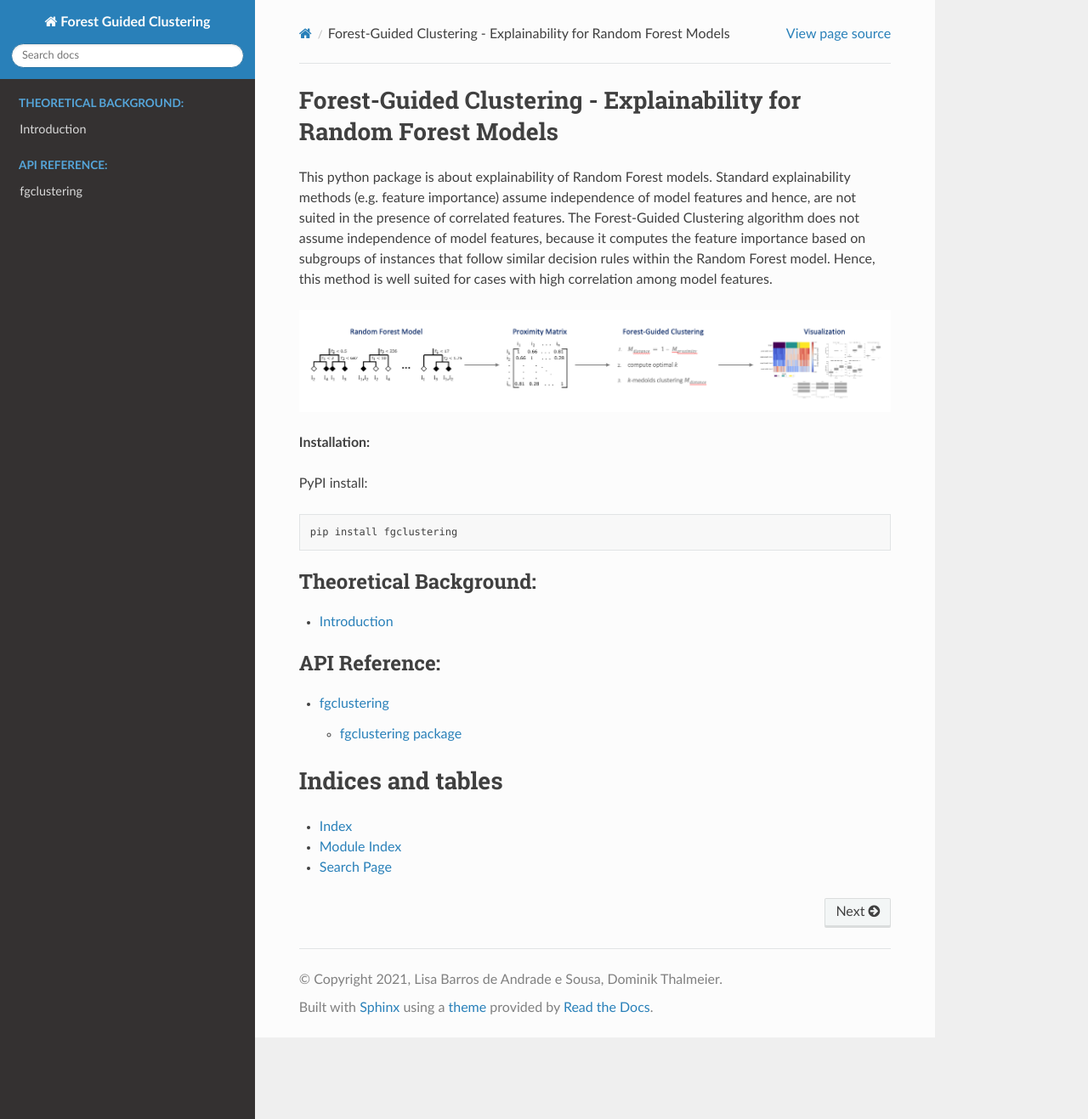
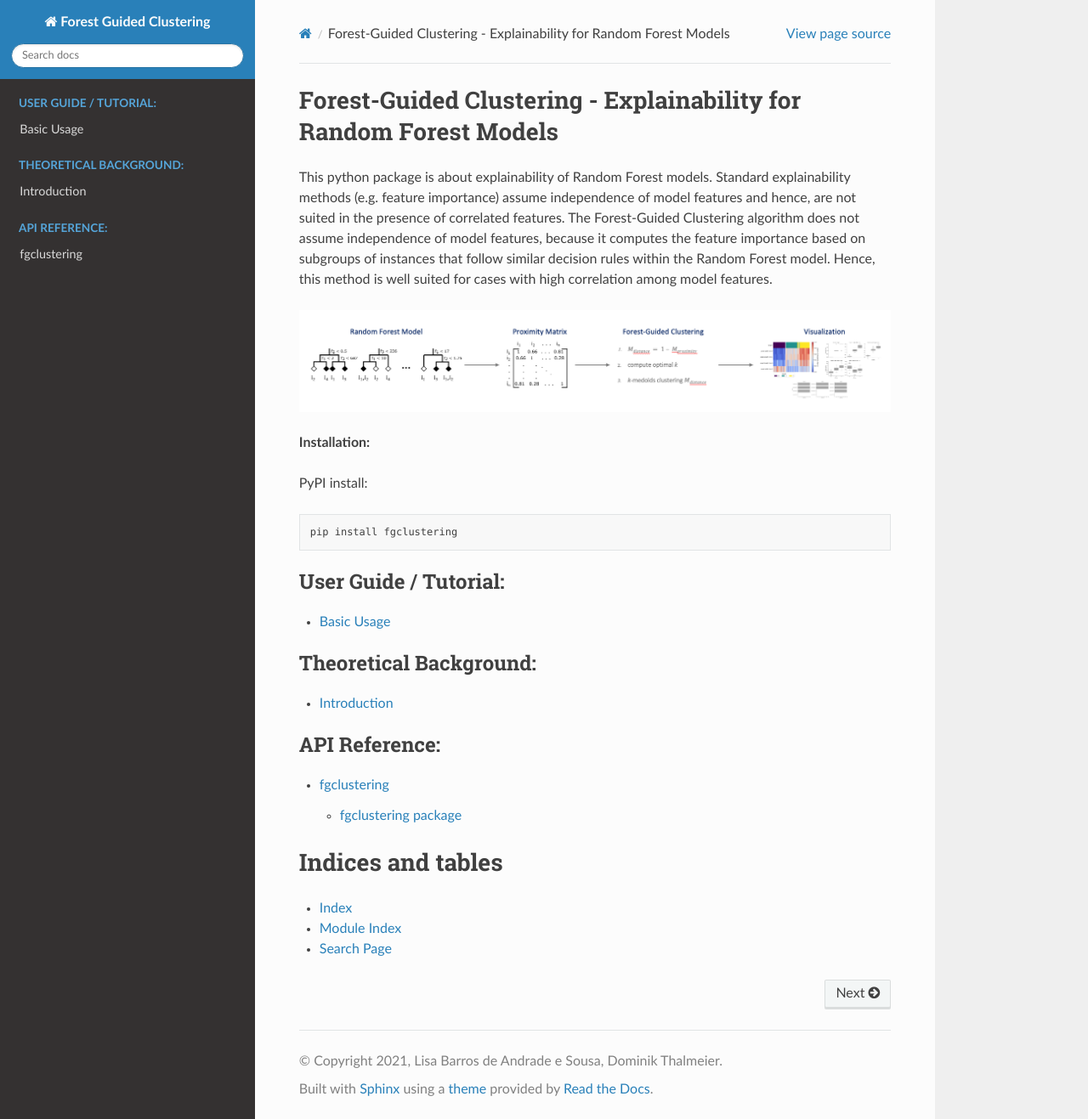
Before and after one commit to HelmholtzAI-Consultants-Munich/fg-clustering, a Sphinx documentation site: the page built from docs/source/index.rst, in a window 1280 px wide and 1317 px high. Shown: the whole window at 85% size. Built offline with Sphinx 7.4.7 and the Read the Docs theme 2.0.0, drawn with Linux system fonts in a browser that asks for light colours.

Commit message:
Update index.rst

```diff
--- a/docs/source/index.rst
+++ b/docs/source/index.rst
@@ -20,6 +20,12 @@ PyPI install:
 
 .. toctree::
    :maxdepth: 2
+   :caption: User Guide / Tutorial:
+
+   basicusage
+
+.. toctree::
+   :maxdepth: 2
    :caption: Theoretical Background:
 
    introduction
```
